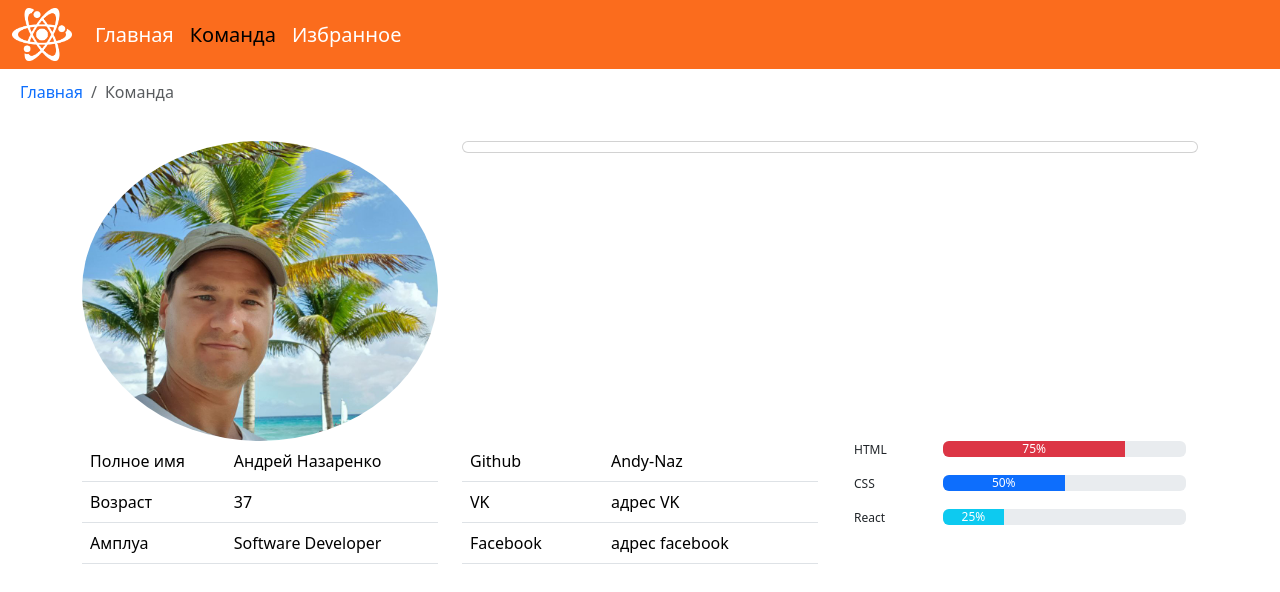
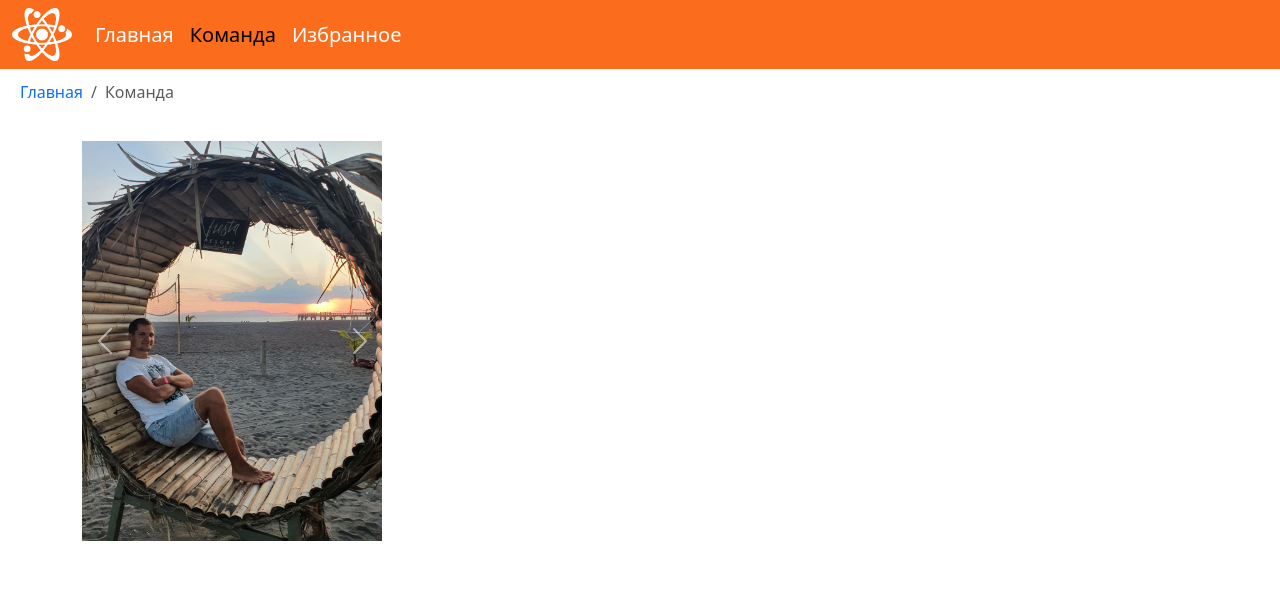
Before and after one commit to EvgenyKhodykin/hackathon_React, a React (Vite) app: page /team/78e6b4902884fb130fd7 in a window 1280 px wide. Shown: the top 592 px of the page. Built offline with nearby package versions, Linux system fonts and the light colour scheme.

Commit message:
slider 2

```diff
--- a/src/pages/MemberPage.jsx
+++ b/src/pages/MemberPage.jsx
@@ -10,128 +10,18 @@ function MemberPage() {
     useEffect(() => {
         API.getById(userId).then((data) => setUser(data))
     }, [])
-    // useEffect(() => {
-    //     console.log(user)
-    // }, [user])
 
     if (user) {
         return (
             <>
                 <div className="container mt-5">
                     <div className="row justify-content-center">
-                        <div className="col-4">
-                            {/* <div className="card"> */}
-                                <div
-                                    style={{ backgroundImage: `url(${user.photo.main})` }}
-                                    className="card-img-top"
-                                    alt="memberPhoto"
-                                ></div>
-                            {/* </div> */}
+                        <div className="col-12">
+                            <div>
+                                <Slider userId={userId} />
+                            </div>
                         </div>
-                        <div className="col-8">
-                            <div className="card">{/* <Slider userId={userId} /> */}</div>
-                        </div>
-                    </div>
-                    <div className="row justify-content-center">
-                        <div className="col-4">
-                            {/* <div className="card"> */}
-                                <table className="table">
-                                    <tbody>
-                                        <tr>
-                                            <td>Полное имя</td>
-                                            <td>{user.name}</td>
-                                        </tr>
-                                        <tr>
-                                            <td>Возраст</td>
-                                            <td>{user.age}</td>
-                                        </tr>
-                                        <tr>
-                                            <td>Амплуа</td>
-                                            <td>{user.role}</td>
-                                        </tr>
-                                    </tbody>
-                                </table>
-                            {/* </div> */}
-                        </div>
-                        <div className="col-4">
-                            {/* <div className="card"> */}
-                                <table className="table">
-                                    <tbody>
-                                        <tr>
-                                            <td>Github</td>
-                                            <td>{user.github}</td>
-                                        </tr>
-                                        <tr>
-                                            <td>VK</td>
-                                            <td>адрес VK</td>
-                                        </tr>
-                                        <tr>
-                                            <td>Facebook</td>
-                                            <td>адрес facebook</td>
-                                        </tr>
-                                    </tbody>
-                                </table>
-                            {/* </div> */}
-                        </div>
-                        <div className="col-4">
-                            {/* <div className="card"> */}
-                                <div className="container">
-                                    <div className="row justify-content-center">
-                                        <div className="col-3">
-                                            <p className="technologies">HTML</p>
-                                        </div>
-                                        <div className="col-9">
-                                            <div className="progress">
-                                                <div
-                                                    className="progress-bar bg-danger"
-                                                    role="progressbar"
-                                                    style={{ width: "75%" }}
-                                                    aria-valuenow="75"
-                                                    aria-valuemin="0"
-                                                    aria-valuemax="100"
-                                                >
-                                                    75%
-                                                </div>
-                                            </div>
-                                        </div>
-                                        <div className="col-3">
-                                            <p className="technologies">CSS</p>
-                                        </div>
-                                        <div className="col-9">
-                                            <div className="progress">
-                                                <div
-                                                    className="progress-bar bg-primary"
-                                                    role="progressbar"
-                                                    style={{ width: "50%" }}
-                                                    aria-valuenow="50"
-                                                    aria-valuemin="0"
-                                                    aria-valuemax="100"
-                                                >
-                                                    50%
-                                                </div>
-                                            </div>
-                                        </div>
-                                        <div className="col-3">
-                                            <p className="technologies">React</p>
-                                        </div>
-                                        <div className="col-9">
-                                            <div className="progress">
-                                                <div
-                                                    className="progress-bar bg-info"
-                                                    role="progressbar"
-                                                    style={{ width: "25%" }}
-                                                    aria-valuenow="25"
-                                                    aria-valuemin="0"
-                                                    aria-valuemax="100"
-                                                >
-                                                    25%
-                                                </div>
-                                            </div>
-                                        </div>
-                                    </div>
-                                </div>
-                            {/* </div> */}
-                        </div>
+                        <div className="col-8"></div>
                     </div>
                 </div>
             </>
```
